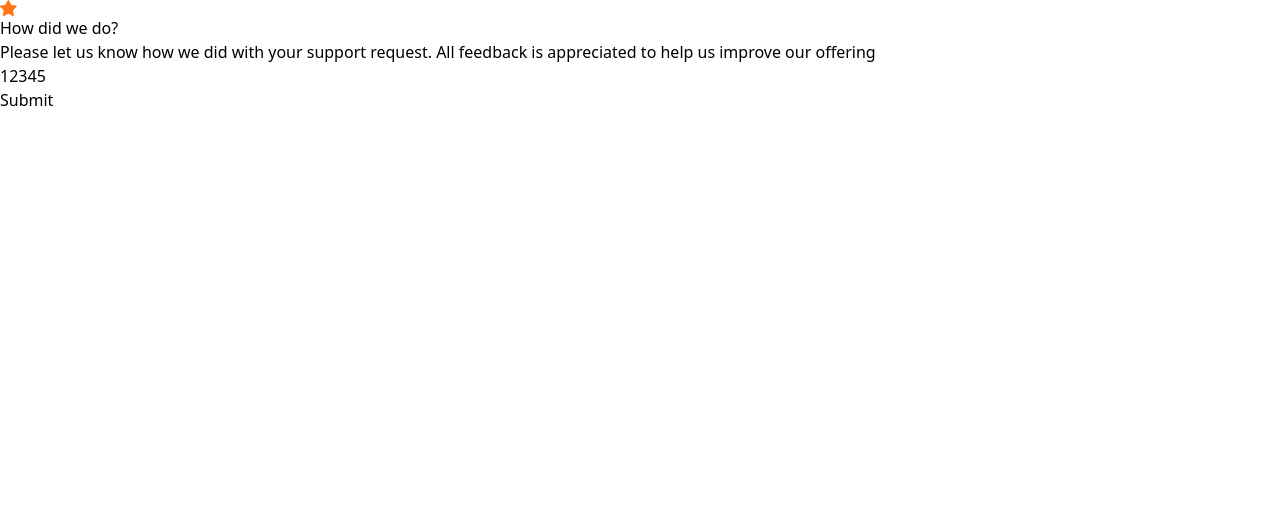
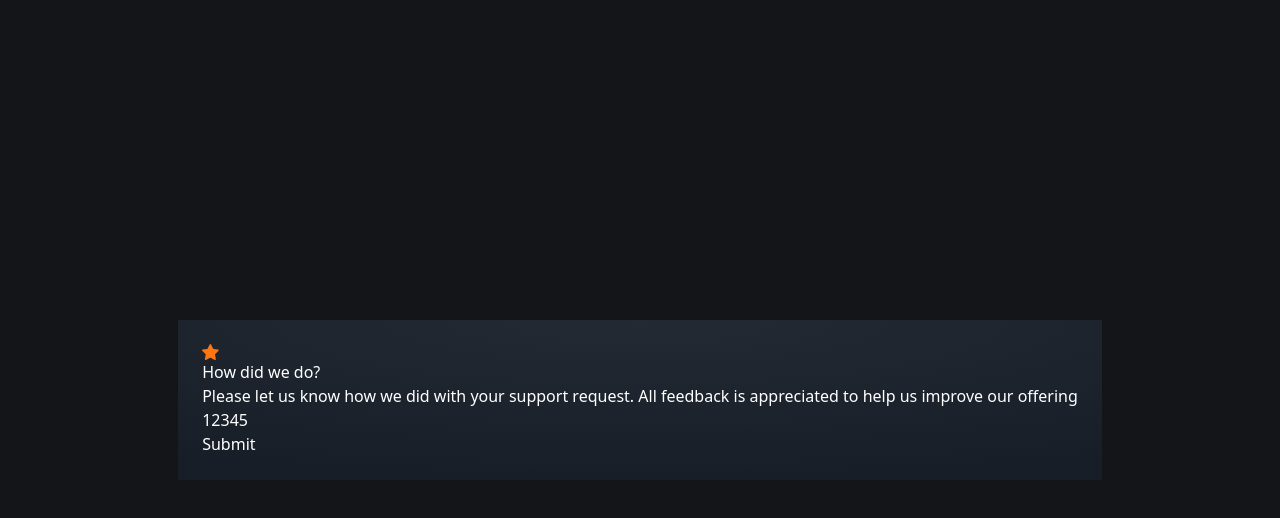
Before and after one commit to Isaquericardo2810/feedback2025, a React (Vite) app: page / in a window 1280 px wide. Shown: the top 518 px of the page. Built offline with nearby package versions, Linux system fonts and the light colour scheme.

Commit message:
Início das estilizações com TalwindCSS

```diff
--- a/index.html
+++ b/index.html
@@ -6,7 +6,7 @@
     <meta name="viewport" content="width=device-width, initial-scale=1.0" />
     <title>Feedback</title>
   </head>
-  <body>
+  <body class="bg-very-dark-blue h-svh flex justify-center items-center">
     <div id="root"></div>
     <script type="module" src="/src/main.jsx"></script>
   </body>
--- a/src/App.jsx
+++ b/src/App.jsx
@@ -2,7 +2,7 @@
 
 export function App() {
   return (
-    <div>
+    <div className="bg-gradient-dark text-white mx-6 p-6">
       <div>
         <img src={iconStar} alt="icon star" />
       </div>
--- a/src/index.css
+++ b/src/index.css
@@ -1 +1,19 @@
 @import "tailwindcss";
+
+ @theme {
+    --color-very-dark-blue: #131518;
+    --color-dark-blue: #262E38;
+    --color-light-grey: #969FAD;
+    --color-medium-grey: #7C8798;
+    --color-orange: #FC7614;
+
+    --tracking-1: 1.867px;
+
+    --font-overpass: "Overpass", "sans-serif";
+ }
+
+ @layer utilities {
+    .bg-gradient-dark {
+        background-image: radial-gradient(98.96% 98.96% at 50% 0%, #232A34 0%, #181E27 100%);
+    }
+ }
```
